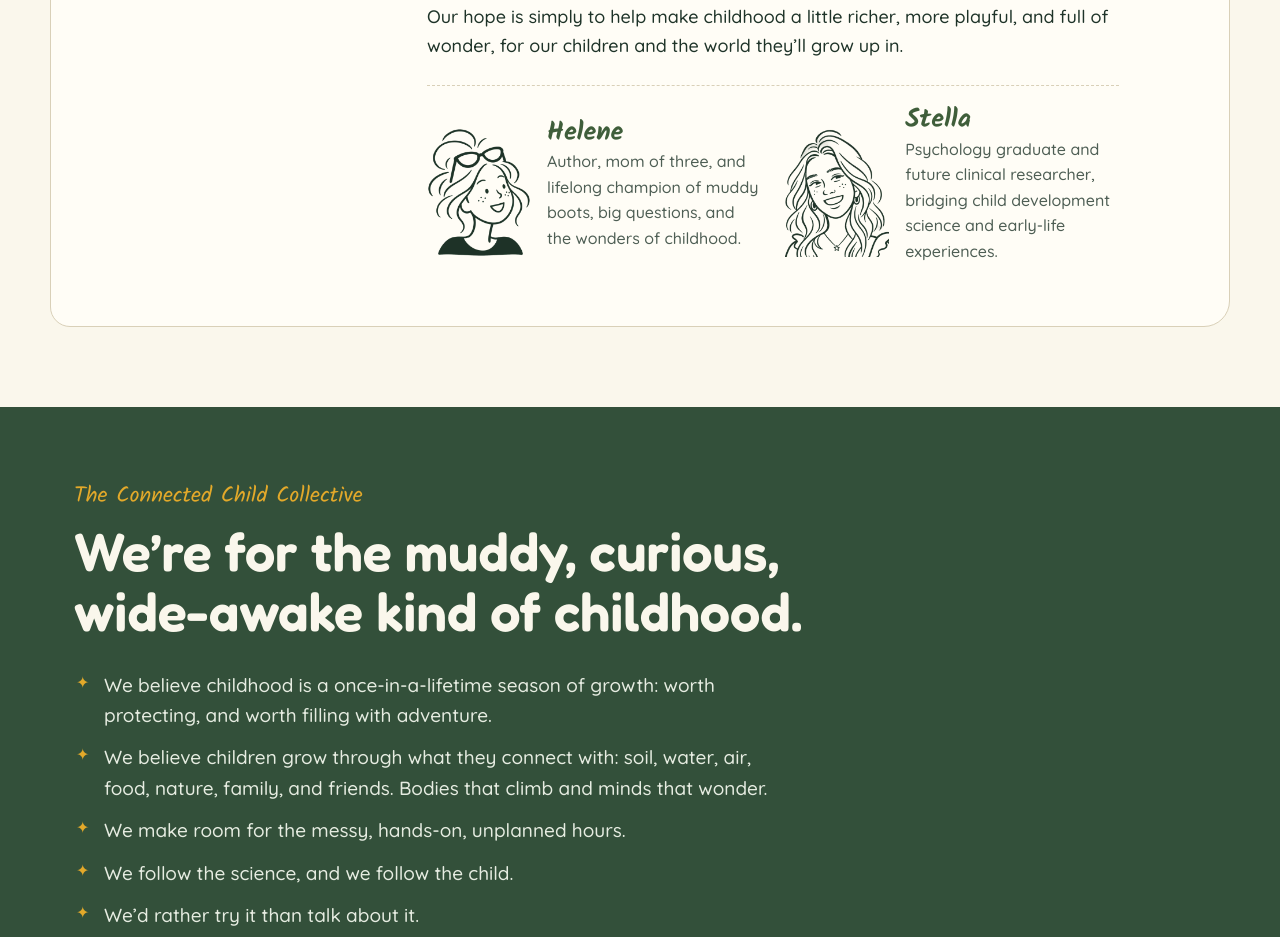
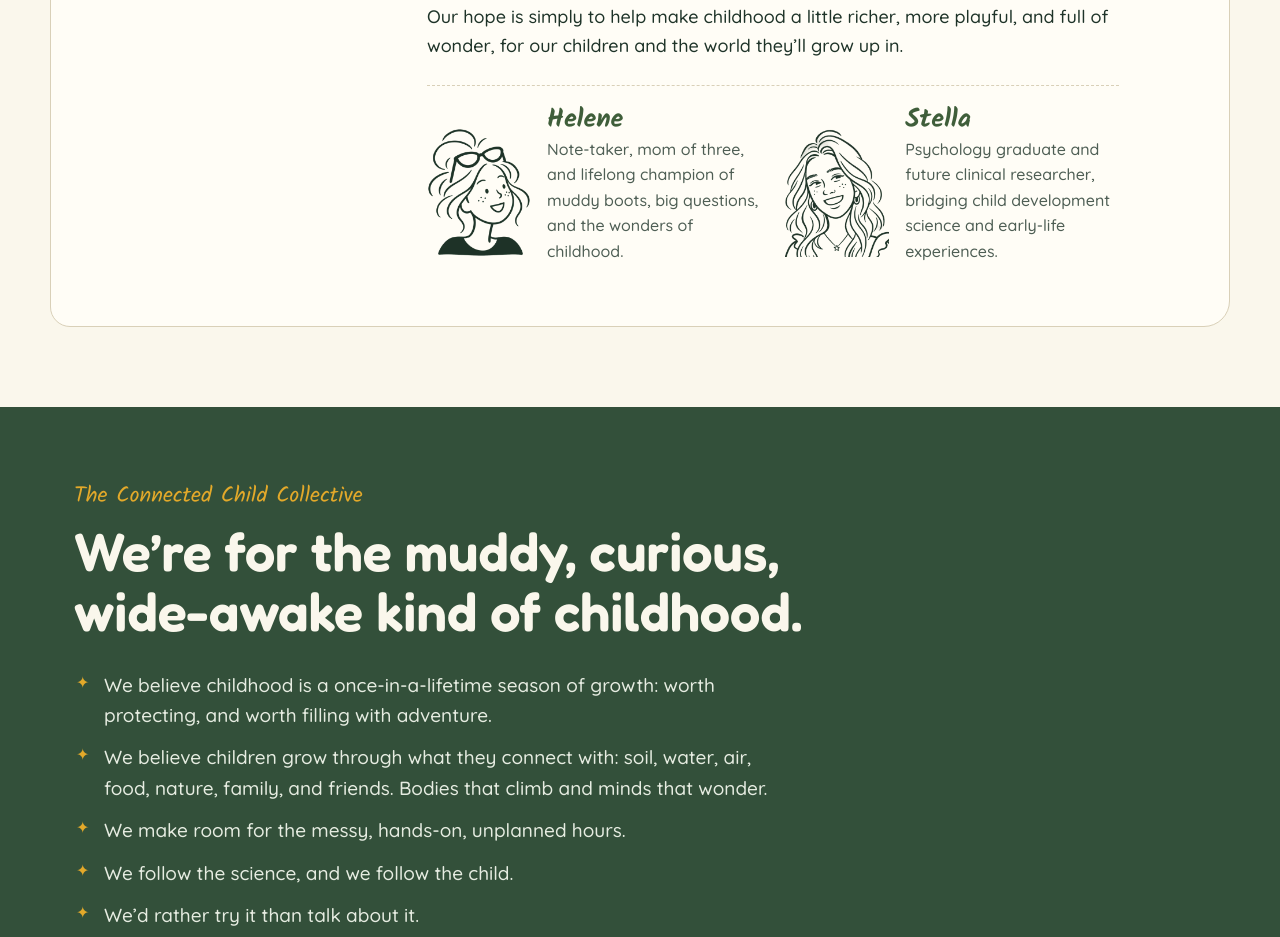
Before and after one commit to helene-eng/connected-child-site., a plain HTML site: page index.html in a window 1280 px wide. Shown: the part 3554-4491 px from the top of the page. Drawn offline with Linux system fonts and the light colour scheme.

Commit message:
Landing: lower-key Helene signature line
Co-Authored-By: Claude Opus 5.5 <noreply@anthropic.com>
Claude-Session: https://claude.ai/code/session_01Hm2Cz1cRUBGhVgBwcQTbGQ

```diff
--- a/index.html
+++ b/index.html
@@ -166,7 +166,7 @@
         <div class="sigs">
           <div class="sig">
             <img src="img/helene.webp" width="360" height="446" alt="Line-drawn sketch of Helene smiling, sunglasses pushed up into her messy hair.">
-            <p><span class="sig-name">Helene</span><span class="sig-line">Author, mom of three, and lifelong champion of muddy boots, big questions, and the wonders of childhood.</span></p>
+            <p><span class="sig-name">Helene</span><span class="sig-line">Note-taker, mom of three, and lifelong champion of muddy boots, big questions, and the wonders of childhood.</span></p>
           </div>
           <div class="sig">
             <img src="img/stella.webp" width="360" height="446" alt="Line-drawn sketch of Stella laughing, with long wavy hair, hoop earrings, and a little star necklace.">
```
